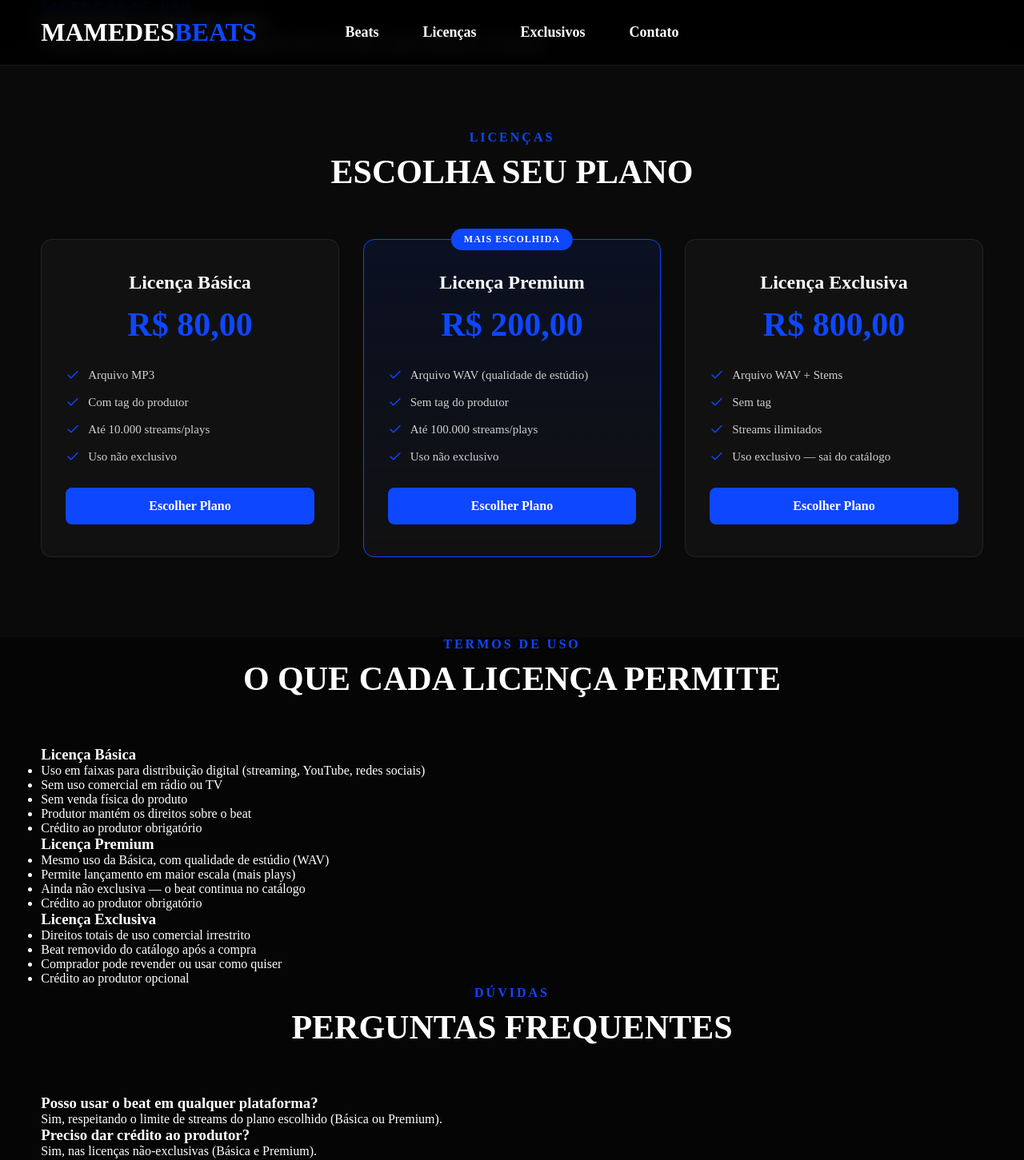
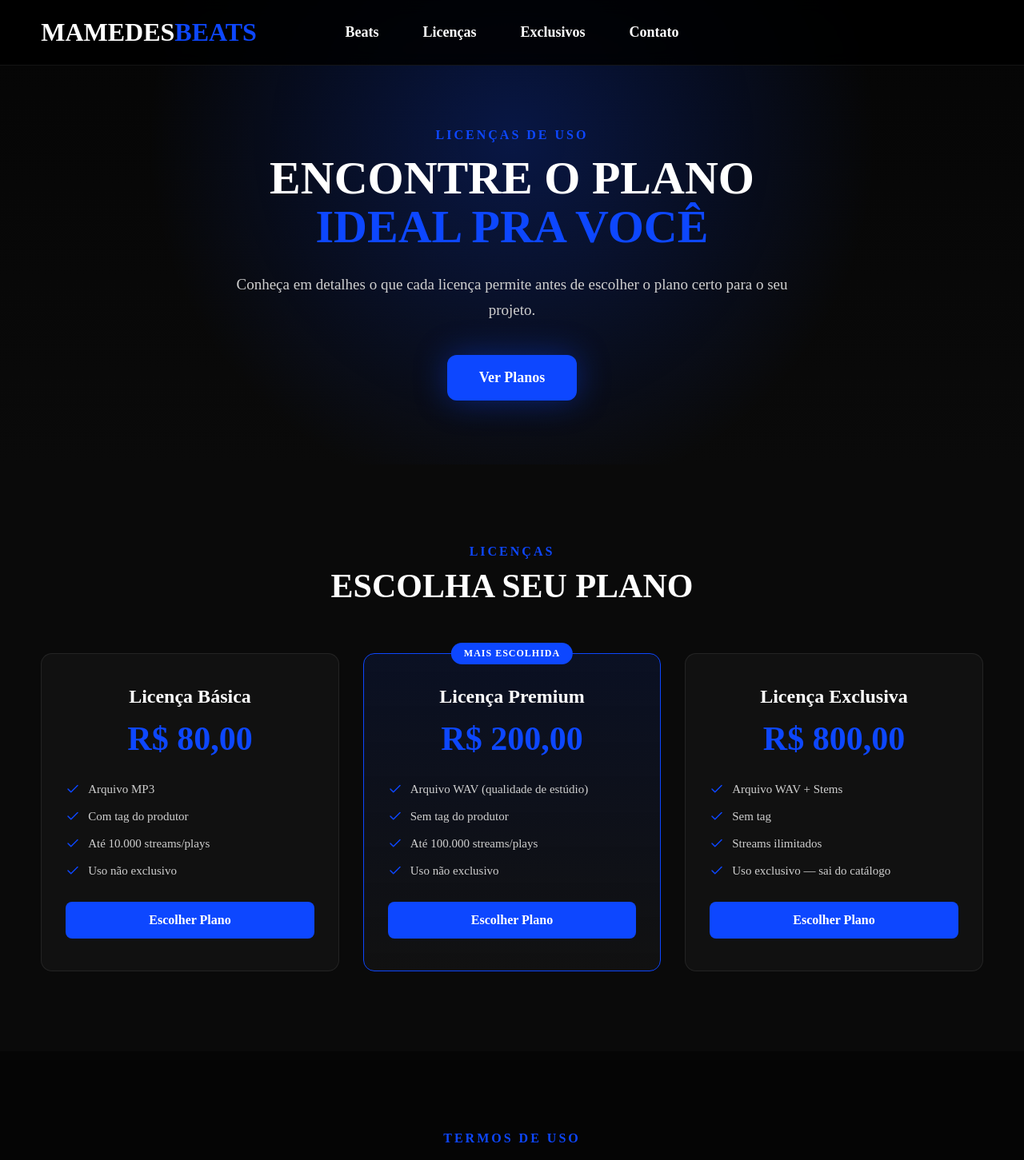
Before and after one commit to davidcaique1998-create/mamedes-beats, a Next.js app: page /licenses in a window 1280 px wide. Shown: the top 1451 px of the page at 80% size. Built offline with nearby package versions, Linux system fonts and the light colour scheme.

Commit message:
aplicar estilo glass nas secoes de termos e faq

```diff
--- a/src/app/globals.css
+++ b/src/app/globals.css
@@ -584,4 +584,153 @@ position: relative;
   font-size: 17px;
   position: relative;
   z-index: 1;
+}/* LICENSES HERO */
+.licensesHero {
+  position: relative;
+  min-height: 60vh;
+  display: flex;
+  align-items: center;
+  justify-content: center;
+  text-align: center;
+  overflow: hidden;
+  padding: 160px 8% 80px;
 }
+.licensesHeroOverlay {
+  position: absolute;
+  inset: 0;
+  background:
+    radial-gradient(circle at 50% 30%, rgba(13,71,255,0.25) 0%, transparent 60%),
+    linear-gradient(180deg, #050505 0%, #0a0a0a 100%);
+  z-index: 0;
+}
+.licensesHeroContent {
+  position: relative;
+  z-index: 1;
+  max-width: 700px;
+  margin: 0 auto;
+}
+.licensesHero h1 {
+  font-size: 58px;
+  line-height: 1.05;
+  margin: 15px 0 25px;
+}
+.licensesHero h1 span {
+  color: #0d47ff;
+}
+.licensesHero p {
+  color: #cfcfcf;
+  font-size: 19px;
+  line-height: 1.7;
+  margin-bottom: 40px;
+}
+.licensesHeroButton {
+  display: inline-flex;
+  align-items: center;
+  gap: 12px;
+  background: #0d47ff;
+  color: white;
+  text-decoration: none;
+  font-weight: bold;
+  font-size: 18px;
+  padding: 18px 40px;
+  border-radius: 12px;
+  box-shadow: 0 0 40px rgba(13,71,255,0.4);
+  transition: 0.3s;
+}
+.licensesHeroButton:hover {
+  background: #0038d4;
+  transform: translateY(-3px);
+  box-shadow: 0 0 55px rgba(13,71,255,0.6);
+}/* TERMS & FAQ SECTIONS */
+.termsSection {
+  padding: 100px 0;
+  background: #050505;
+}
+.termsGrid {
+  display: grid;
+  grid-template-columns: repeat(auto-fit, minmax(280px, 1fr));
+  gap: 30px;
+}
+.termsCard {
+  position: relative;
+  background: rgba(255, 255, 255, 0.03);
+  backdrop-filter: blur(10px);
+  border: 1px solid rgba(255, 255, 255, 0.08);
+  border-radius: 18px;
+  padding: 32px;
+  transition: 0.35s;
+  overflow: hidden;
+}
+.termsCard::before {
+  content: "";
+  position: absolute;
+  inset: 0;
+  background: linear-gradient(135deg, rgba(13,71,255,0.15), transparent 60%);
+  opacity: 0;
+  transition: 0.35s;
+}
+.termsCard:hover {
+  transform: translateY(-6px);
+  border-color: #0d47ff;
+  box-shadow: 0 15px 40px rgba(13,71,255,0.2);
+}
+.termsCard:hover::before {
+  opacity: 1;
+}
+.termsCard h3,
+.termsCard ul {
+  position: relative;
+  z-index: 1;
+}
+.termsCard h3 {
+  color: #0d47ff;
+  font-size: 20px;
+  margin-bottom: 20px;
+}
+.termsCard ul {
+  list-style: none;
+}
+.termsCard li {
+  color: #cfcfcf;
+  font-size: 15px;
+  line-height: 1.6;
+  padding-left: 20px;
+  position: relative;
+  margin-bottom: 14px;
+}
+.termsCard li::before {
+  content: "—";
+  position: absolute;
+  left: 0;
+  color: #0d47ff;
+}
+
+.faqSection {
+  padding: 100px 0;
+  background: #0a0a0a;
+}
+.faqList {
+  max-width: 800px;
+  margin: 0 auto;
+}
+.faqItem {
+  background: rgba(255, 255, 255, 0.03);
+  backdrop-filter: blur(10px);
+  border: 1px solid rgba(255, 255, 255, 0.08);
+  border-radius: 14px;
+  padding: 28px 30px;
+  margin-bottom: 18px;
+  transition: 0.3s;
+}
+.faqItem:hover {
+  border-color: #0d47ff;
+}
+.faqItem h3 {
+  font-size: 19px;
+  margin-bottom: 10px;
+}
+.faqItem p {
+  color: #cfcfcf;
+  font-size: 16px;
+  line-height: 1.6;
+}
--- a/src/app/licenses/page.js
+++ b/src/app/licenses/page.js
@@ -56,19 +56,24 @@ export default function LicensesPage() {
   return (
     <>
       <Navbar />
-      <section className="licensesPageHero">
-        <div className="container">
+      <section className="licensesHero">
+  <div className="licensesHeroOverlay"></div>
+  <div className="container licensesHeroContent">
     <span className="subtitle">LICENÇAS DE USO</span>
-          <h1>ENTENDA CADA PLANO</h1>
+    <h1>ENCONTRE O PLANO<br /><span>IDEAL PRA VOCÊ</span></h1>
     <p>
       Conheça em detalhes o que cada licença permite antes de escolher
-            o plano ideal para o seu projeto.
+      o plano certo para o seu projeto.
     </p>
+    <a href="#planos" className="licensesHeroButton">
+      Ver Planos
+    </a>
   </div>
 </section>
 
+<div id="planos">
   <Licenses />
-
+</div>
       <section className="termsSection">
         <div className="container">
           <div className="beatsSectionHeader">
```
Lines whose indentation alone changed are shown as unchanged.
